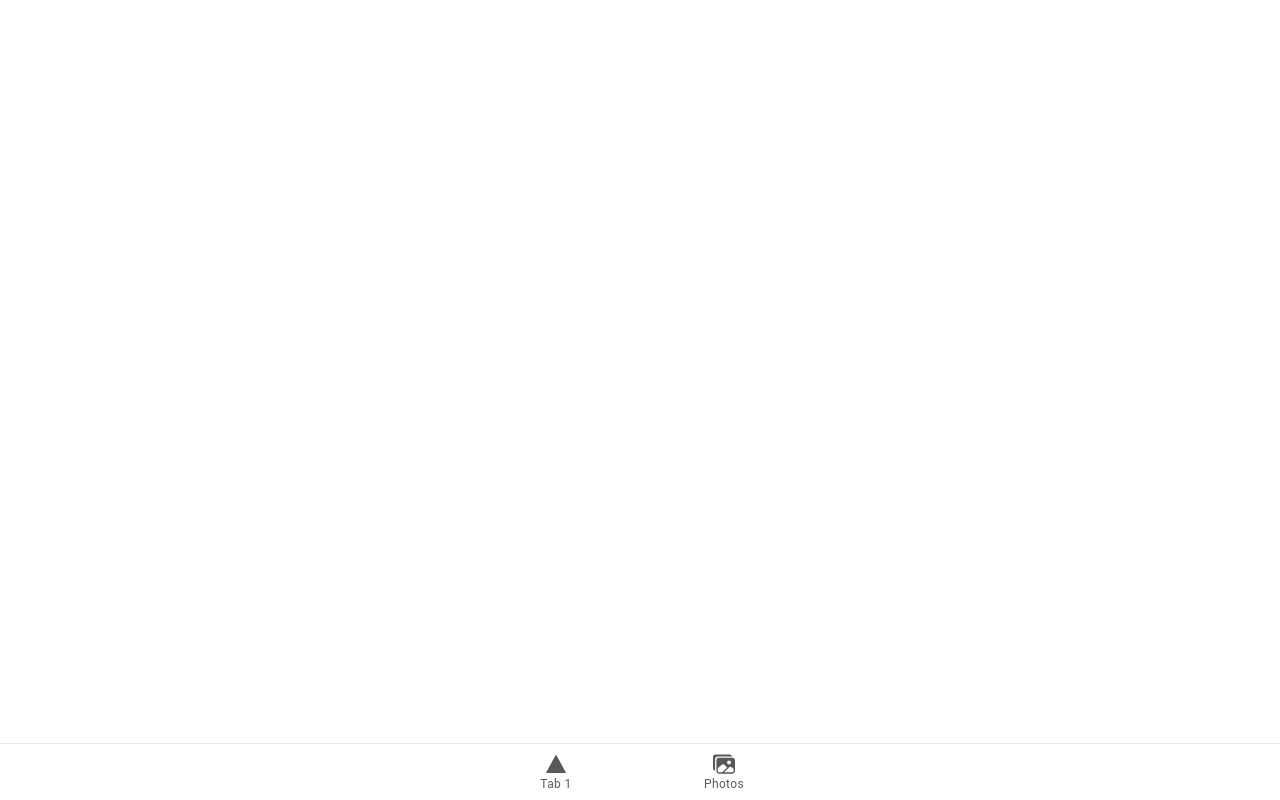
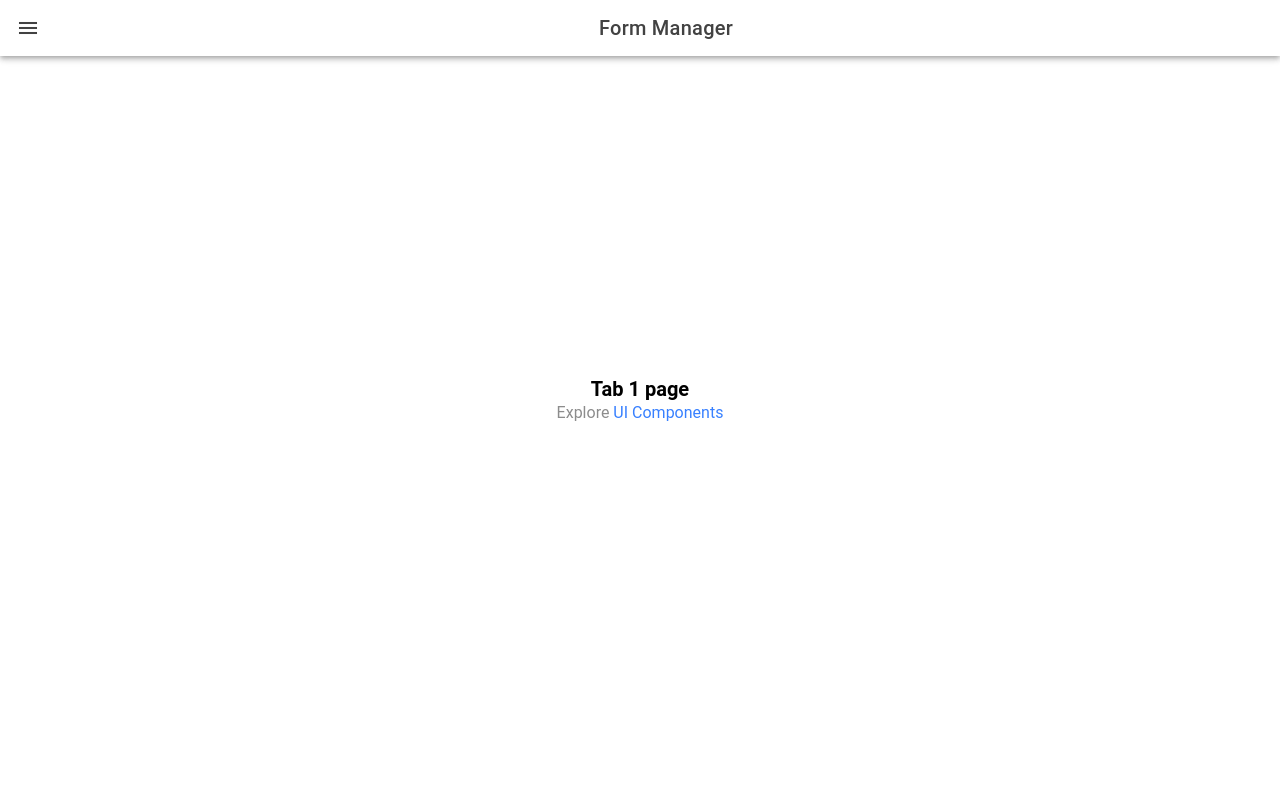
Before and after one commit to Theatre-Cast-Manager/TAAM-repo, a React (Vite) app: page /dashboard in a window 1280 px wide. Built offline with nearby package versions, Linux system fonts and the light colour scheme.

Commit message:
updated routing logic and page names

```diff
--- a/src/App.tsx
+++ b/src/App.tsx
@@ -1,5 +1,5 @@
-import React, { useEffect } from 'react';
-import { Redirect, Route } from 'react-router-dom';
+import React, { useEffect } from "react";
+import { Redirect, Route } from "react-router-dom";
 import {
   IonApp,
   IonIcon,
@@ -9,32 +9,32 @@ import {
   IonTabButton,
   IonTabs,
   setupIonicReact,
-} from '@ionic/react';
-import { IonReactRouter } from '@ionic/react-router';
-import { SplashScreen } from '@capacitor/splash-screen'; // Import SplashScreen
-import { ellipse, square, triangle, folder, images } from 'ionicons/icons';
-import Tab1 from './pages/Tab1';
-import Tab2 from './pages/Tab2';
-import Login from './pages/Login';
+} from "@ionic/react";
+import { IonReactRouter } from "@ionic/react-router";
+import { SplashScreen } from "@capacitor/splash-screen"; // Import SplashScreen
+import { ellipse, square, triangle, folder, images } from "ionicons/icons";
+import DashboardPage from "./pages/dashboard";
+// import Tab2 from "./pages/Tab2";
+import Login from "./pages/Login";
 
 /* Core CSS required for Ionic components to work properly */
-import '@ionic/react/css/core.css';
+import "@ionic/react/css/core.css";
 
 /* Basic CSS for apps built with Ionic */
-import '@ionic/react/css/normalize.css';
-import '@ionic/react/css/structure.css';
-import '@ionic/react/css/typography.css';
+import "@ionic/react/css/normalize.css";
+import "@ionic/react/css/structure.css";
+import "@ionic/react/css/typography.css";
 
 /* Optional CSS utils that can be commented out */
-import '@ionic/react/css/padding.css';
-import '@ionic/react/css/float-elements.css';
-import '@ionic/react/css/text-alignment.css';
-import '@ionic/react/css/text-transformation.css';
-import '@ionic/react/css/flex-utils.css';
-import '@ionic/react/css/display.css';
+import "@ionic/react/css/padding.css";
+import "@ionic/react/css/float-elements.css";
+import "@ionic/react/css/text-alignment.css";
+import "@ionic/react/css/text-transformation.css";
+import "@ionic/react/css/flex-utils.css";
+import "@ionic/react/css/display.css";
 
 /* Theme variables */
-import './theme/variables.css';
+import "./theme/variables.css";
 
 // Setup Ionic React
 setupIonicReact();
@@ -47,32 +47,13 @@ const App: React.FC = () => {
   return (
     <IonApp>
       <IonReactRouter>
-        <IonTabs>
-          <IonRouterOutlet>
-            <Route exact path="/tab1">
-              <Tab1 />
-            </Route>
-            <Route exact path="/tab2">
-              <Tab2 />
-            </Route>
-            <Route exact path="/login">
-              <Login />
-            </Route>
-            <Route exact path="/">
-              <Redirect to="/tab1" />
-            </Route>
-          </IonRouterOutlet>
-          <IonTabBar slot="bottom">
-            <IonTabButton tab="tab1" href="/tab1">
-              <IonIcon aria-hidden="true" icon={triangle} />
-              <IonLabel>Tab 1</IonLabel>
-            </IonTabButton>
-            <IonTabButton tab="tab2" href="/tab2">
-              <IonIcon icon={images} />
-              <IonLabel>Photos</IonLabel>
-            </IonTabButton>
-          </IonTabBar>
-        </IonTabs>
+        <IonRouterOutlet>
+          {/* Routs */}
+          <Route path="/dashboard" component={DashboardPage} />
+          <Route path="/login" component={Login} />
+          {/* Redirects */}
+          <Redirect exact from="/" to="/login" />
+        </IonRouterOutlet>
       </IonReactRouter>
     </IonApp>
   );
--- a/src/pages/Tab1.tsx
+++ b/src/pages/dashboard.tsx
@@ -12,9 +12,9 @@ import {
 } from "@ionic/react";
 import ExploreContainer from "../components/ExploreContainer";
 import { handleLogout } from "../authService";
-import "./Tab1.css";
+import "./dashboard.css";
 
-const Tab1: React.FC = () => {
+const DashboardPage: React.FC = () => {
   return (
     <>
       <IonMenu contentId="main-content">
@@ -56,4 +56,4 @@ const Tab1: React.FC = () => {
   );
 };
 
-export default Tab1;
+export default DashboardPage;
```
Also changed, not shown: src/pages/dashboard.css (renamed from src/pages/Tab1.css).
